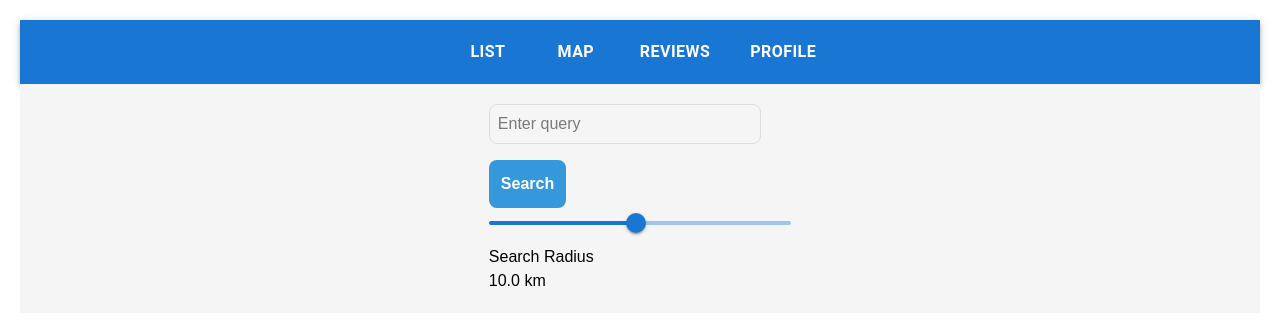
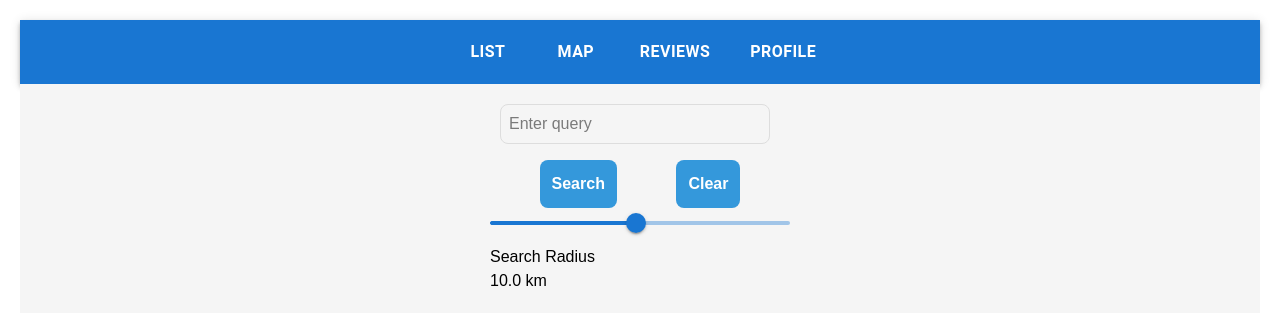
Before and after one commit to Vervain12/Access-Able, a Next.js app: page /search/map in a window 1280 px wide. Shown: the top 324 px of the page. Built offline with nearby package versions, Linux system fonts and the light colour scheme; no server answers; what @mui/material-nextjs would draw is missing.

Commit message:
Results and Query are passable across the app
- Results and Query get set to storage
- There is a button to clear both of these
- Locations without a name (appearing as "Unnamed Place") no longer appear
- Slight optimizations to the query

```diff
--- a/app/api/overpass/search/route.js
+++ b/app/api/overpass/search/route.js
@@ -7,14 +7,16 @@ export async function POST(req) {
 
     const bbox = getBoundingBox(userLat, userLon, distance);
 
+    const normalizedQuery = q.toLowerCase();
+
     const query = `
         [out:json][timeout:25];
         (
-        nwr["amenity"="${q}"](${bbox});
+        nwr["amenity"="${normalizedQuery}"](${bbox});
         nwr["name"~"${q}",i](${bbox});
         );
-        out geom;
-        >;`;
+        out body;
+        `;
 
     try {
         const response = await fetch(apiUrl, {
--- a/app/components/map.js
+++ b/app/components/map.js
@@ -3,7 +3,12 @@ import { MapContainer, TileLayer, Marker, Popup } from "react-leaflet";
 import "leaflet/dist/leaflet.css";
 import { useState } from "react";
 
-export default function MapView({ results, selectedLocation, userLat, userLon }) {
+export default function MapView({
+  results,
+  selectedLocation,
+  userLat,
+  userLon,
+}) {
   const [chosenLocation, setChosenLocation] = useState(selectedLocation);
 
   const customIcon = new L.Icon({
@@ -33,7 +38,9 @@ export default function MapView({ results, selectedLocation, userLat, userLon })
           url="https://{s}.tile.openstreetmap.org/{z}/{x}/{y}.png"
           attribution='&copy; <a href="https://www.openstreetmap.org/copyright">OpenStreetMap</a> contributors'
         />
-        {results.map(
+        {results
+          .filter((place) => place.tags && place.tags.name)
+          .map(
             (item) =>
               item.lat &&
               item.lon && (
--- a/app/search/list/page.js
+++ b/app/search/list/page.js
@@ -6,17 +6,22 @@ import { useSearchParams } from "next/navigation";
 import Header from "../../components/header";
 import SearchControls from "../search-controls";
 
-
-
 // Separate component to avoid error (Added a suspense boundary)
 function SearchContent() {
   const [results, setResults] = useState([]);
+  const [query, setQuery] = useState("");
   const [latitude, setLatitude] = useState(null);
   const [longitude, setLongitude] = useState(null);
   const searchParams = useSearchParams();
   const fromConfirm = searchParams.get("fromConfirm");
 
   useEffect(() => {
+    const storedResults = sessionStorage.getItem("results");
+    const storedQuery = sessionStorage.getItem("query");
+
+    if (storedQuery) setQuery(storedQuery);
+    if (storedResults) setResults(JSON.parse(storedResults));
+
     navigator.geolocation.getCurrentPosition(
       (position) => {
         setLatitude(position.coords.latitude);
@@ -47,23 +52,25 @@ function SearchContent() {
           }}
         >
           <div style={{ display: "flex", gap: 20 }}>
-
             <SearchControls
+              initialQuery={query}
               setResults={setResults}
               setLatitude={setLatitude}
               setLongitude={setLongitude}
             />
           </div>
         </div>
-          <div style={{ width: "90%", margin: "30px auto", color: "black" }}>
-            {results.map((item) => (
+        <div style={{ width: "90%", margin: "30px auto", color: "black" }}>
+          {results
+            .filter((place) => place.tags && place.tags.name)
+            .map((item) => (
               <Location
                 key={item.id}
                 name={item.tags?.name || "Unnamed Place"}
                 id={item.id}
               />
             ))}
-          </div>
+        </div>
       </div>
     </div>
   );
--- a/app/search/map/page.js
+++ b/app/search/map/page.js
@@ -10,10 +10,17 @@ const DynamicMapView = dynamic(() => import("../../components/map"), {
 
 export default function MapPage() {
   const [results, setResults] = useState([]);
+  const [query, setQuery] = useState("");
   const [latitude, setLatitude] = useState(null);
   const [longitude, setLongitude] = useState(null);
 
   useEffect(() => {
+    const storedResults = sessionStorage.getItem("results");
+    const storedQuery = sessionStorage.getItem("query");
+
+    if (storedQuery) setQuery(storedQuery);
+    if (storedResults) setResults(JSON.parse(storedResults));
+
     navigator.geolocation.getCurrentPosition(
       (position) => {
         setLatitude(position.coords.latitude);
@@ -32,12 +39,13 @@ export default function MapPage() {
       <div style={{ background: "#f5f5f5", padding: 20 }}>
         <div style={{ display: "flex", gap: 20, justifyContent: "center" }}>
           <SearchControls
+            initialQuery={query}
             setResults={setResults}
             setLatitude={setLatitude}
             setLongitude={setLongitude}
           />
         </div>
-        {!latitude !== null && longitude !== null && (
+        {latitude !== null && longitude !== null && (
           <DynamicMapView
             results={results}
             userLat={latitude}
--- a/app/search/search-controls.js
+++ b/app/search/search-controls.js
@@ -1,9 +1,25 @@
-import { useState } from "react";
+import { useState, useEffect } from "react";
 import Slider from "@mui/material/Slider";
 
-export default function SearchControls({setResults, setLatitude, setLongitude}) {
-  const [query, setQuery] = useState("");
+export default function SearchControls({
+  setResults,
+  setLatitude,
+  setLongitude,
+  initialQuery = "",
+}) {
+  const [query, setQuery] = useState(initialQuery);
   const [distance, setDistance] = useState(10); // Default distance in km
+
+  useEffect(() => {
+    setQuery(initialQuery);
+  }, [initialQuery]);
+
+  function clearStorage() {
+    setQuery("");
+    setResults([]);
+
+    sessionStorage.clear();
+  }
 
   async function handleSearch(
     e,
@@ -37,6 +53,12 @@ export default function SearchControls({setResults, setLatitude, setLongitude})
 
         const queryResults = await response.json();
         setResults(queryResults.elements);
+
+        sessionStorage.setItem("query", query);
+        sessionStorage.setItem(
+          "results",
+          JSON.stringify(queryResults.elements)
+        );
       },
       (error) => {
         console.error("Geolocation error:", error);
@@ -55,12 +77,14 @@ export default function SearchControls({setResults, setLatitude, setLongitude})
           border: "1px solid #ddd",
           padding: 8,
           color: "black",
+          marginLeft: 10
         }}
         placeholder="Enter query"
         value={query}
         onChange={(e) => setQuery(e.target.value)}
       />
 
+      <div style={{width: 300, justifyContent: "space-evenly", display: "flex", gap: 10}}>
         <button
           onClick={(e) =>
             handleSearch(
@@ -83,6 +107,21 @@ export default function SearchControls({setResults, setLatitude, setLongitude})
         >
           Search
         </button>
+
+        <button
+          onClick={(e) => clearStorage()}
+          style={{
+            background: "#3498db",
+            color: "white",
+            padding: 12,
+            borderRadius: 8,
+            border: "none",
+            fontWeight: "bold",
+          }}
+        >
+          Clear
+        </button>
+      </div>
 
       <Slider
         aria-label="Distance"
```
Lines whose indentation alone changed are shown as unchanged.
